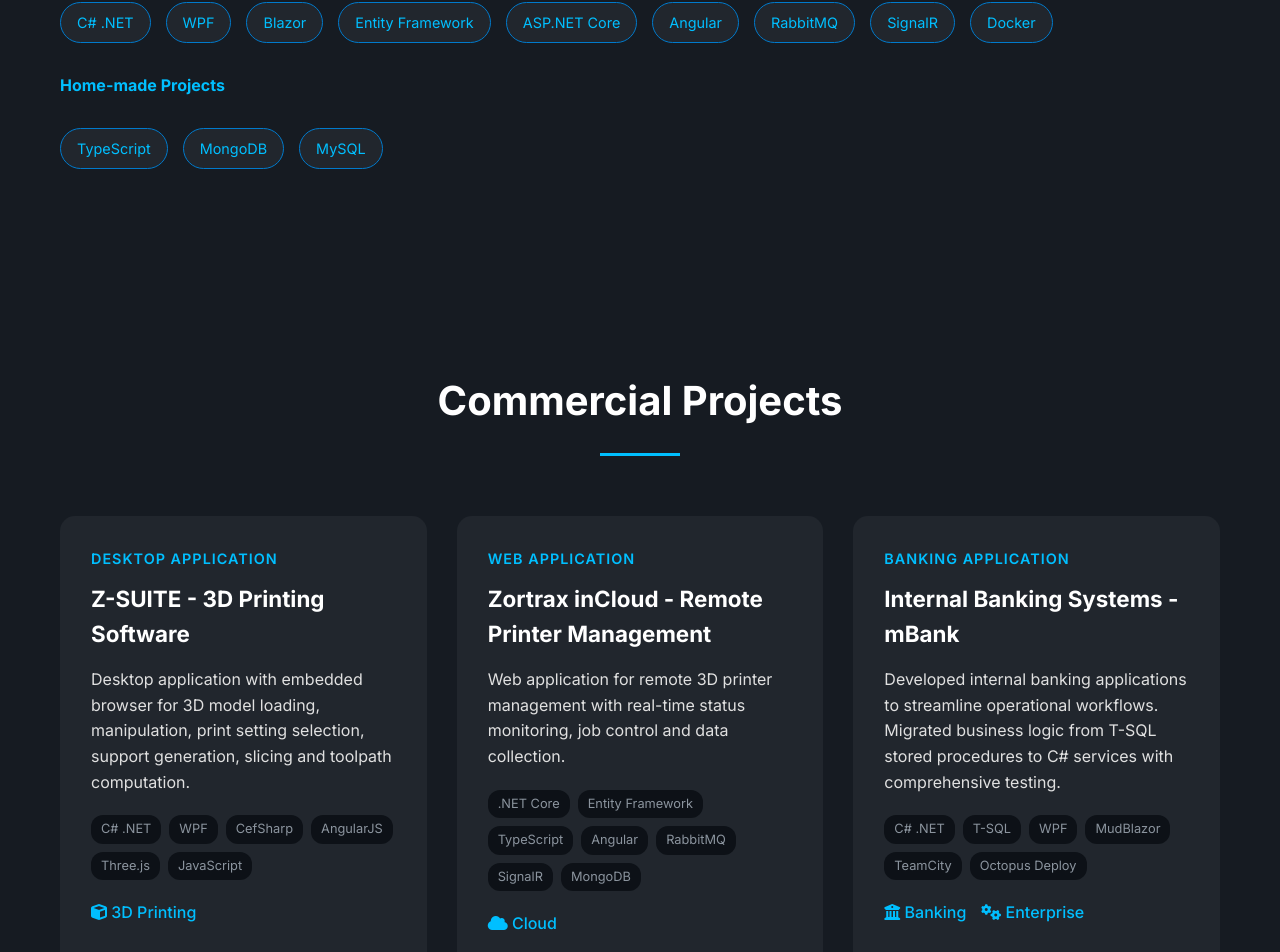
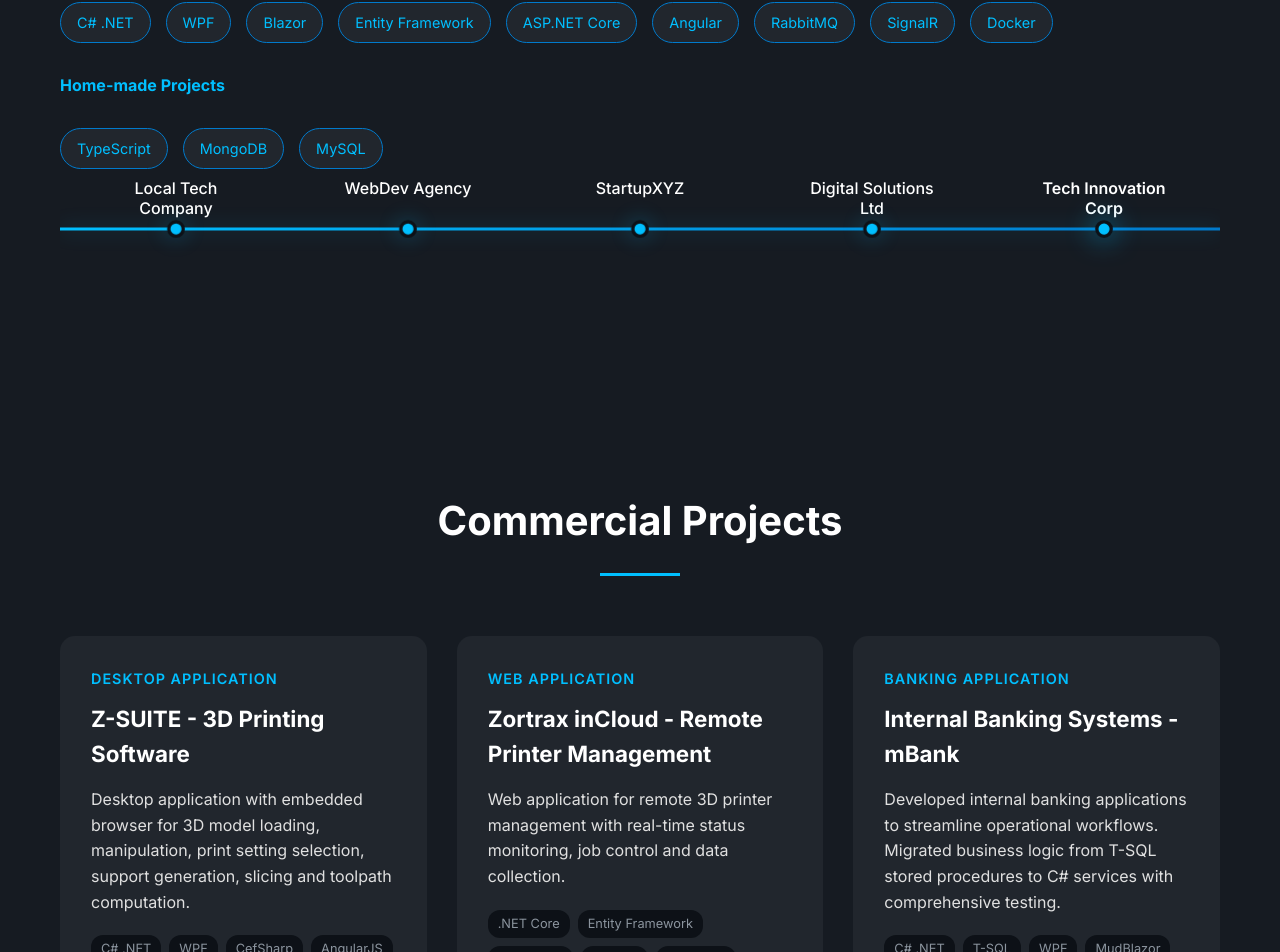
Before and after one commit to PawelWielga/dihor, a React (Vite) app: page / in a window 1280 px wide. Shown: the part 1439-2391 px from the top of the page. Built offline with nearby package versions, Linux system fonts and the light colour scheme.

Commit message:
Add professional timeline to About section

```diff
--- a/src/components/About.jsx
+++ b/src/components/About.jsx
@@ -1,3 +1,5 @@
+import Timeline from './Timeline.jsx'
+
 function About() {
   return (
     <section id="about" className="section">
@@ -49,6 +51,7 @@
             </div>
           </div>
         </div>
+        <Timeline />
       </div>
     </section>
   )
--- /dev/null
+++ b/src/components/Timeline.jsx
@@ -0,0 +1,46 @@
+function Timeline() {
+  return (
+    <div className="timeline">
+      <div className="timeline-container">
+        <div className="timeline-item">
+          <div className="timeline-dot" />
+          <div className="timeline-content">
+            <div className="date">Summer 2017</div>
+            <div className="company">Local Tech Company</div>
+          </div>
+        </div>
+        <div className="timeline-item">
+          <div className="timeline-dot" />
+          <div className="timeline-content">
+            <div className="date">2018 - 2019</div>
+            <div className="company">WebDev Agency</div>
+          </div>
+        </div>
+        <div className="timeline-item">
+          <div className="timeline-dot" />
+          <div className="timeline-content">
+            <div className="date">2019 - 2021</div>
+            <div className="company">StartupXYZ</div>
+          </div>
+        </div>
+        <div className="timeline-item">
+          <div className="timeline-dot" />
+          <div className="timeline-content">
+            <div className="date">2021 - 2023</div>
+            <div className="company">Digital Solutions Ltd</div>
+          </div>
+        </div>
+        <div className="timeline-item current">
+          <div className="timeline-dot" />
+          <div className="current-label">CURRENT</div>
+          <div className="timeline-content">
+            <div className="date">2023 - Present</div>
+            <div className="company">Tech Innovation Corp</div>
+          </div>
+        </div>
+      </div>
+    </div>
+  )
+}
+
+export default Timeline
--- a/src/index.css
+++ b/src/index.css
@@ -643,3 +643,170 @@
             opacity: 1;
             transform: translateY(0);
         }
+
+        /* Timeline */
+        .timeline {
+            position: relative;
+            padding: 60px 0;
+            overflow-x: auto;
+            overflow-y: visible;
+        }
+
+        .timeline::before {
+            content: '';
+            position: absolute;
+            left: 0;
+            right: 0;
+            top: 50%;
+            height: 3px;
+            background: linear-gradient(to right, var(--accent-cyan), var(--accent-blue));
+            transform: translateY(-50%);
+            box-shadow: var(--glow);
+        }
+
+        .timeline-container {
+            display: flex;
+            justify-content: space-between;
+            align-items: center;
+            position: relative;
+            min-width: 800px;
+        }
+
+        .timeline-item {
+            position: relative;
+            text-align: center;
+            flex: 1;
+            opacity: 0;
+            animation: fadeInUp 0.8s ease-out forwards;
+        }
+
+        .timeline-item:nth-child(1) { animation-delay: 0.2s; }
+        .timeline-item:nth-child(2) { animation-delay: 0.4s; }
+        .timeline-item:nth-child(3) { animation-delay: 0.6s; }
+        .timeline-item:nth-child(4) { animation-delay: 0.8s; }
+        .timeline-item:nth-child(5) { animation-delay: 1s; }
+
+        .timeline-dot {
+            width: 16px;
+            height: 16px;
+            background: var(--accent-cyan);
+            border-radius: 50%;
+            border: 3px solid var(--bg-primary);
+            position: absolute;
+            left: 50%;
+            top: 50%;
+            transform: translate(-50%, -50%);
+            z-index: 10;
+            box-shadow: var(--glow);
+            animation: pulse 2s infinite;
+        }
+
+        .current .timeline-dot {
+            background: var(--accent-cyan);
+            box-shadow: 0 0 25px rgba(0, 191, 255, 0.8);
+        }
+
+        .timeline-content {
+            position: absolute;
+            top: -80px;
+            left: 50%;
+            transform: translateX(-50%);
+            width: 140px;
+            transition: all 0.3s ease;
+        }
+
+        .timeline-item:hover .timeline-content {
+            transform: translateX(-50%) translateY(-5px);
+        }
+
+        .date {
+            font-size: 0.9rem;
+            font-weight: 600;
+            color: var(--accent-cyan);
+            margin-bottom: 5px;
+            white-space: nowrap;
+        }
+
+        .company {
+            font-size: 1rem;
+            color: var(--text-primary);
+            font-weight: 500;
+            transition: color 0.3s ease;
+            line-height: 1.3;
+        }
+
+        .timeline-item:hover .company {
+            color: var(--accent-cyan);
+        }
+
+        .current .date {
+            color: var(--accent-cyan);
+        }
+
+        .current .company {
+            color: var(--text-primary);
+            font-weight: 600;
+        }
+
+        .current-label {
+            position: absolute;
+            top: -110px;
+            left: 50%;
+            transform: translateX(-50%);
+            font-size: 0.7rem;
+            font-weight: 700;
+            color: var(--accent-cyan);
+            letter-spacing: 1px;
+            opacity: 0.8;
+        }
+
+        @keyframes pulse {
+            0%, 100% {
+                transform: translate(-50%, -50%) scale(1);
+            }
+            50% {
+                transform: translate(-50%, -50%) scale(1.2);
+            }
+        }
+
+        @media (max-width: 768px) {
+            .timeline {
+                overflow-x: scroll;
+                padding: 80px 20px 40px;
+            }
+
+            .timeline-container {
+                min-width: 600px;
+            }
+
+            .timeline-content {
+                width: 120px;
+                font-size: 0.9rem;
+            }
+
+            .date {
+                font-size: 0.8rem;
+            }
+
+            .company {
+                font-size: 0.9rem;
+            }
+        }
+
+        @media (max-width: 480px) {
+            .timeline-container {
+                min-width: 500px;
+            }
+
+            .timeline-content {
+                width: 100px;
+            }
+
+            .date {
+                font-size: 0.75rem;
+            }
+
+            .company {
+                font-size: 0.8rem;
+            }
+        }
```
